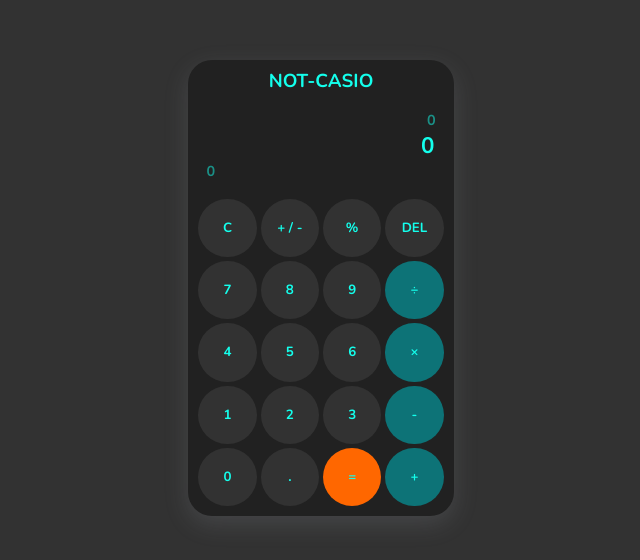
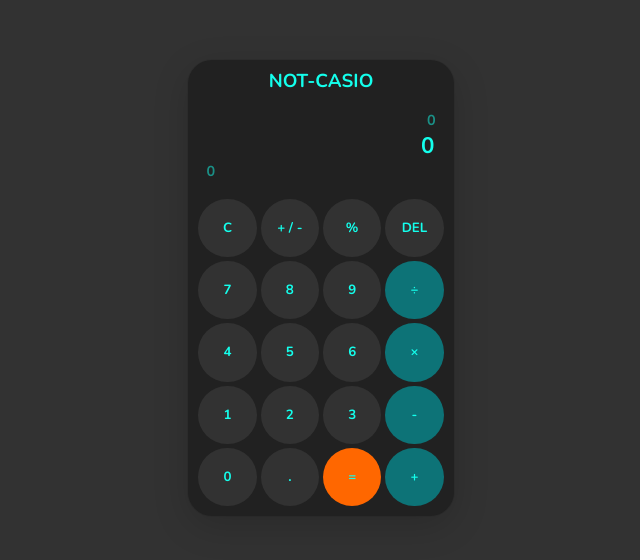
Before and after one commit to NeerajVodala/Calculator, a plain HTML site: page index.html in a window 1280 px wide. Shown: the part 112-672 px from the top of the page, without its empty margins (319-959 px from the left). Drawn offline with nearby package versions, Linux system fonts and the light colour scheme.

Commit message:
refactor: box-shadow

```diff
--- a/styles.css
+++ b/styles.css
@@ -20,7 +20,7 @@
     margin: 1em;
     border-radius: 1.5em;
     background-color: #212121;
-    box-shadow: rgba(149, 157, 165, 0.2) 0px 8px 24px;
+    box-shadow: rgba(0, 0, 0, 0.16) 0px 10px 36px 0px, rgba(0, 0, 0, 0.06) 0px 0px 0px 1px;
 }
 
 .heading {
```
